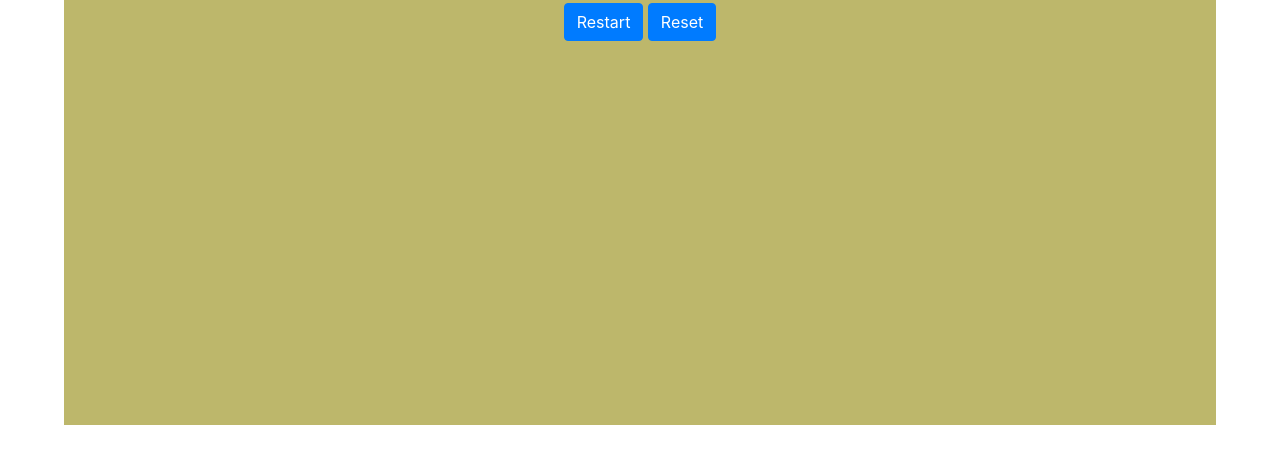
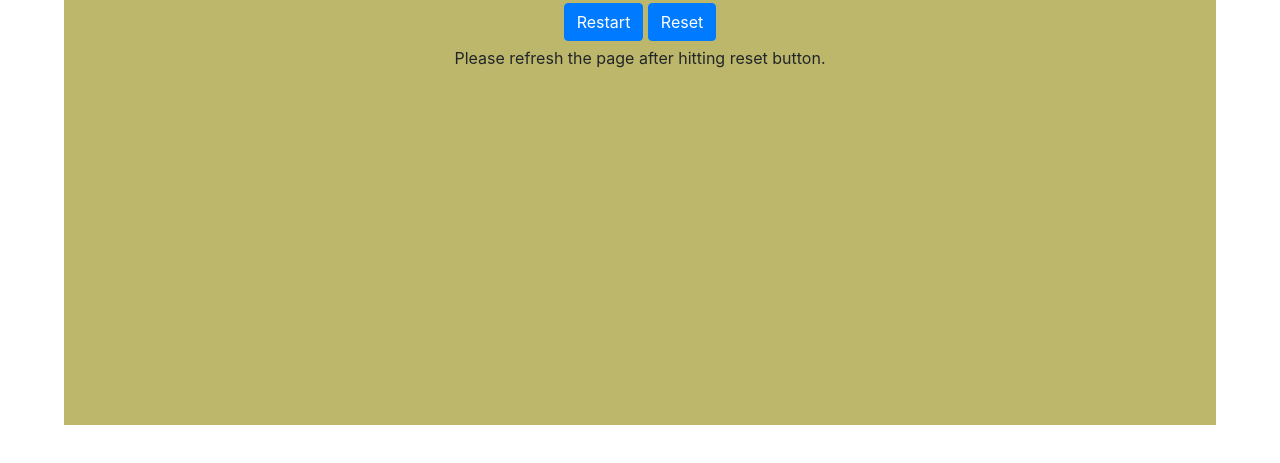
Before and after one commit to JackSparrow114/RPS-Multiplayer, a plain HTML site: page index.html in a window 1280 px wide. Shown: the part 285-748 px from the top of the page. Drawn offline with nearby package versions, Linux system fonts and the light colour scheme; no server answers.

Commit message:
fixed minor bugs

```diff
--- a/index.html
+++ b/index.html
@@ -49,6 +49,11 @@
                 <button type="button" class="btn btn-primary" id="resetBtn">Reset</button>
             </div>
         </div>
+        <div class="row">
+            <div class="col">
+                <p>Please refresh the page after hitting reset button.</p>
+            </div>
+        </div>
     </div>
 </body>
 </html>
```
